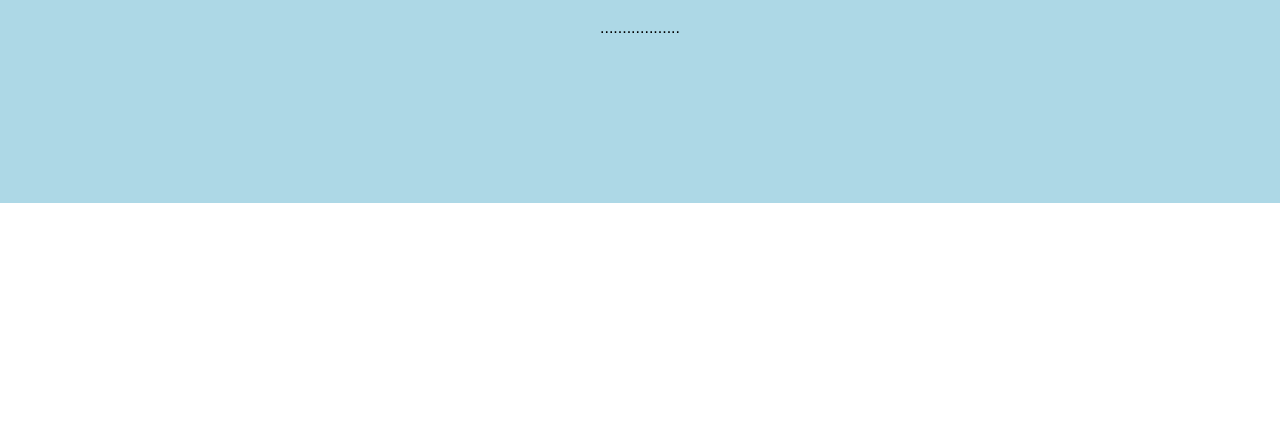
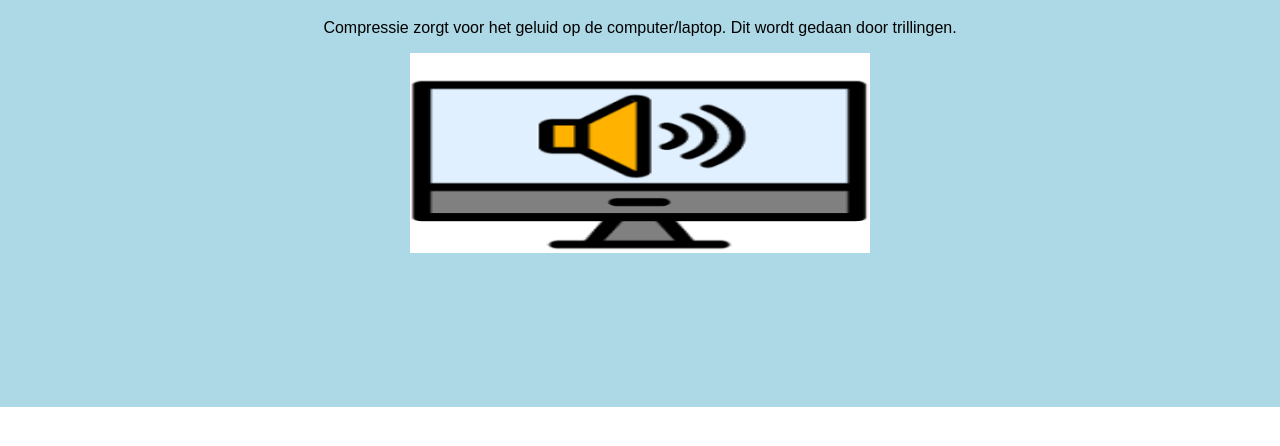
Before and after one commit to Jorisporis/Jorisporis.github.io, a plain HTML site: page index.html in a window 1280 px wide. Both pictures are taken after a click on the button "compressie". Shown: the part 256-702 px from the top of the page. Drawn offline with Linux system fonts and the light colour scheme.

Commit message:
index.html

```diff
--- a/index.html
+++ b/index.html
@@ -79,7 +79,8 @@
 
     <div id="compressie" class="pagina">
         <h1>wat is compresie?</h1>
-        <p>..................</p>
+        <p>Compressie zorgt voor het geluid op de computer/laptop. Dit wordt gedaan door trillingen.</p>
+        <img src="Compressie.png" alt="compressie" width="460" height="200"
     </div>
 
     <div id="bitmap" class="pagina">
```
